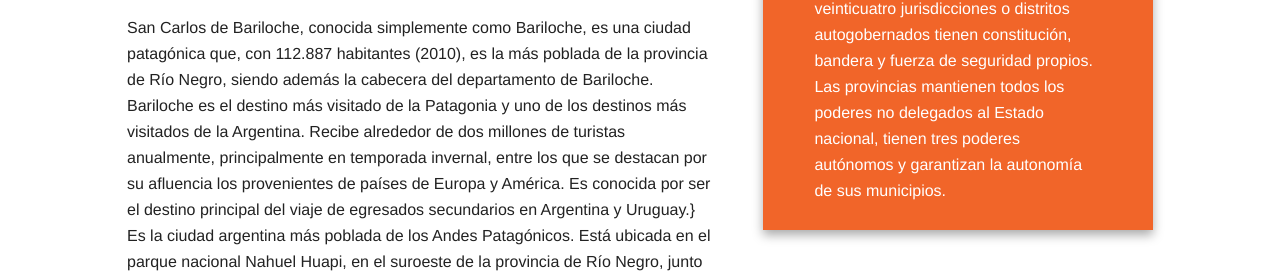
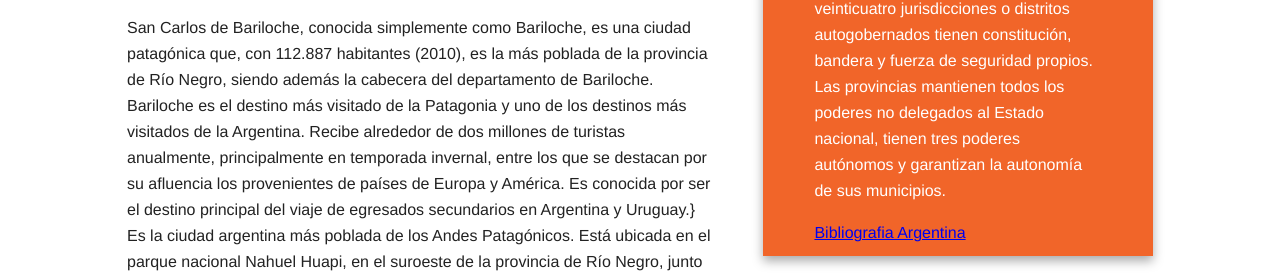
Before and after one commit to Juanbz123/TrabajoPrac2BrizuelaJuan, a plain HTML site: page index.html in a window 1280 px wide. Shown: the part 525-800 px from the top of the page. Drawn offline with Linux system fonts and the light colour scheme.

Commit message:
se agrego enlace de la bibliografia en el template ASIDE

```diff
--- a/index.html
+++ b/index.html
@@ -72,6 +72,8 @@
 					<p>Argentina, oficialmente denominada República Argentina, es un país soberano de América del Sur, ubicado en el extremo sur y sudeste de dicho subcontinente. Adopta la forma de gobierno republicana, democrática, representativa y federal.
 
 La Argentina está organizada como un Estado federal descentralizado, integrado desde 1994 por veintitrés provincias y la Ciudad Autónoma de Buenos Aires (CABA), capital federal del país. Las veinticuatro jurisdicciones o distritos autogobernados tienen constitución, bandera y fuerza de seguridad propios. Las provincias mantienen todos los poderes no delegados al Estado nacional, tienen tres poderes autónomos y garantizan la autonomía de sus municipios.</p>
+
+					<a href= https://es.wikipedia.org/wiki/Argentina>Bibliografia Argentina</a>
 					</aside>
 
             </div> <!-- #main -->
```
